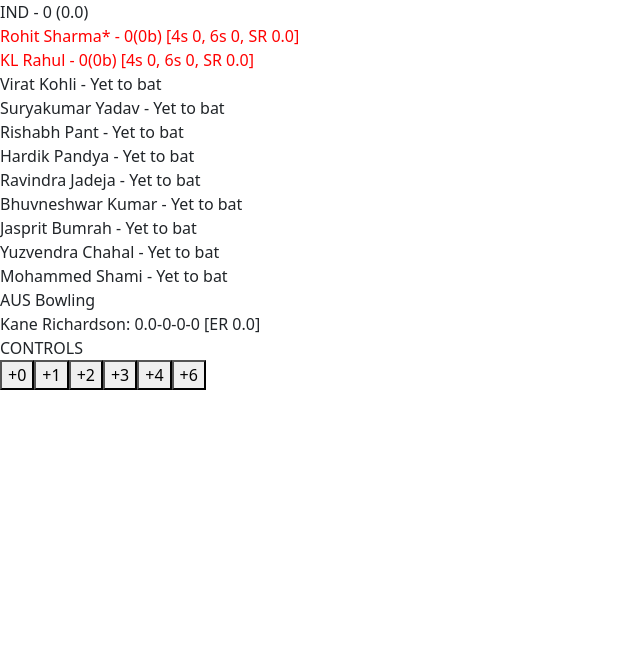
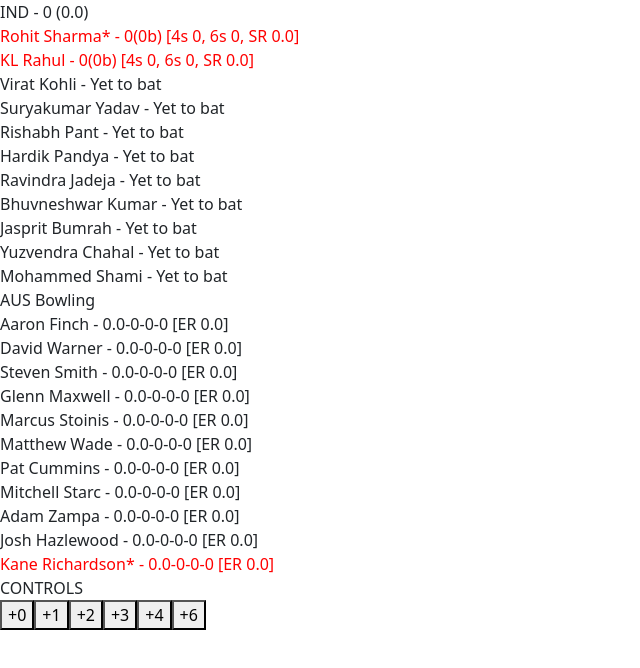
Before and after one commit to Hari-Shankar-Karthik/cricket-scorecard, a React (Vite) app: page / in a window 1280 px wide. Shown: the top 668 px of the page, without its empty margins (0-640 px from the left). Built offline with nearby package versions, Linux system fonts and the light colour scheme.

Commit message:
Styling change to active bowler.

```diff
--- /dev/null
+++ b/src/Bowler.css
@@ -0,0 +1,3 @@
+.Bowler.active {
+  color: red;
+}
--- a/src/Bowler.jsx
+++ b/src/Bowler.jsx
@@ -1,15 +1,22 @@
 import convertToOvers from "./convertToOvers";
+import "./Bowler.css";
 
 export default function Bowler({ bowlerName, bowlerStats, isBowling }) {
   const { balls, maidens, runs } = bowlerStats;
-  if (balls === 0 && !isBowling) {
-    return <></>;
-  }
   const economyRate = balls === 0 ? 0 : (runs * 6) / balls;
   const overs = convertToOvers(balls);
+  if (balls !== 0 || isBowling) {
+    return (
+      <div className="Bowler active">
+        {bowlerName}
+        {isBowling && "*"} - {overs}-{maidens}-0-{runs} [ER{" "}
+        {economyRate.toFixed(1)}]
+      </div>
+    );
+  }
   return (
     <div className="Bowler">
-      {bowlerName}: {overs}-{maidens}-0-{runs} [ER {economyRate.toFixed(1)}]
+      {bowlerName} - {overs}-{maidens}-0-{runs} [ER {economyRate.toFixed(1)}]
     </div>
   );
 }
```
